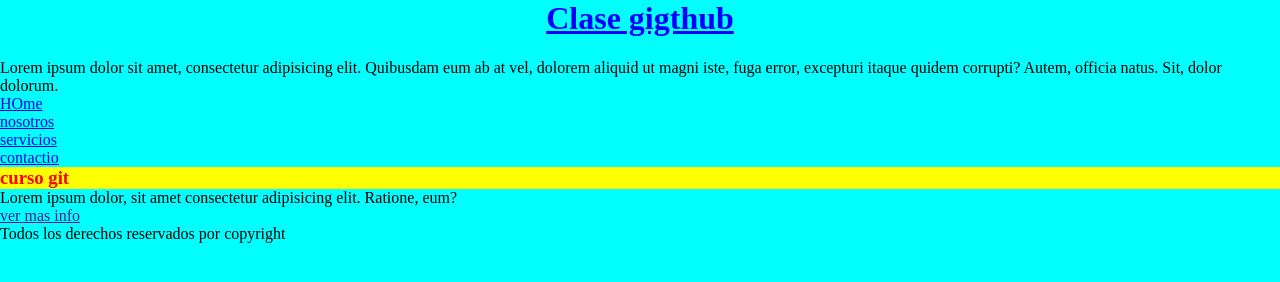
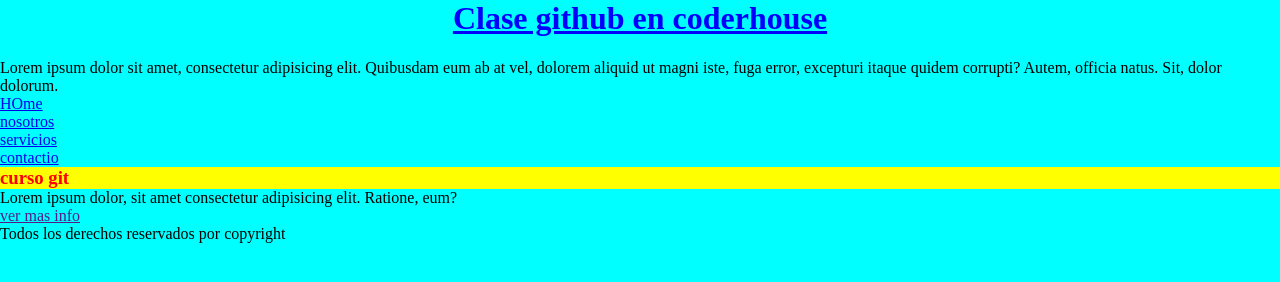
Before and after one commit to Ezecordoba14/1erRepositorio, a plain HTML site: page index.html in a window 1280 px wide. Drawn offline with Linux system fonts and the light colour scheme.

Commit message:
modifique mi titulo principal

```diff
--- a/index.html
+++ b/index.html
@@ -8,7 +8,7 @@
     <title>GITHUB</title>
 </head>
 <body>
-    <h1>Clase gigthub</h1>
+    <h1>Clase github en coderhouse</h1>
     <marquee behavior="" direction="">volvi al pasado</marquee>
     <p>Lorem ipsum dolor sit amet, consectetur adipisicing elit. Quibusdam eum ab at vel, dolorem aliquid ut magni iste, fuga error, excepturi itaque quidem corrupti? Autem, officia natus. Sit, dolor dolorum.</p>
     <ul>
```
